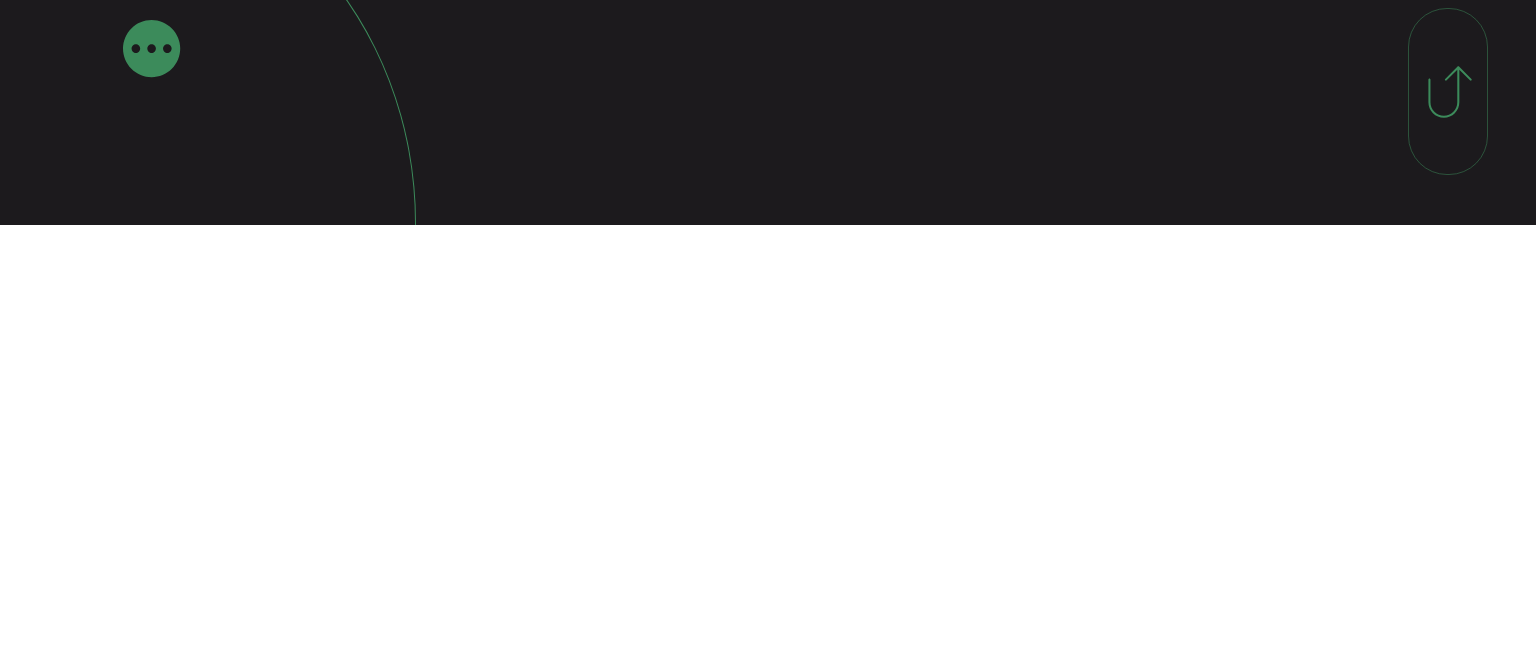
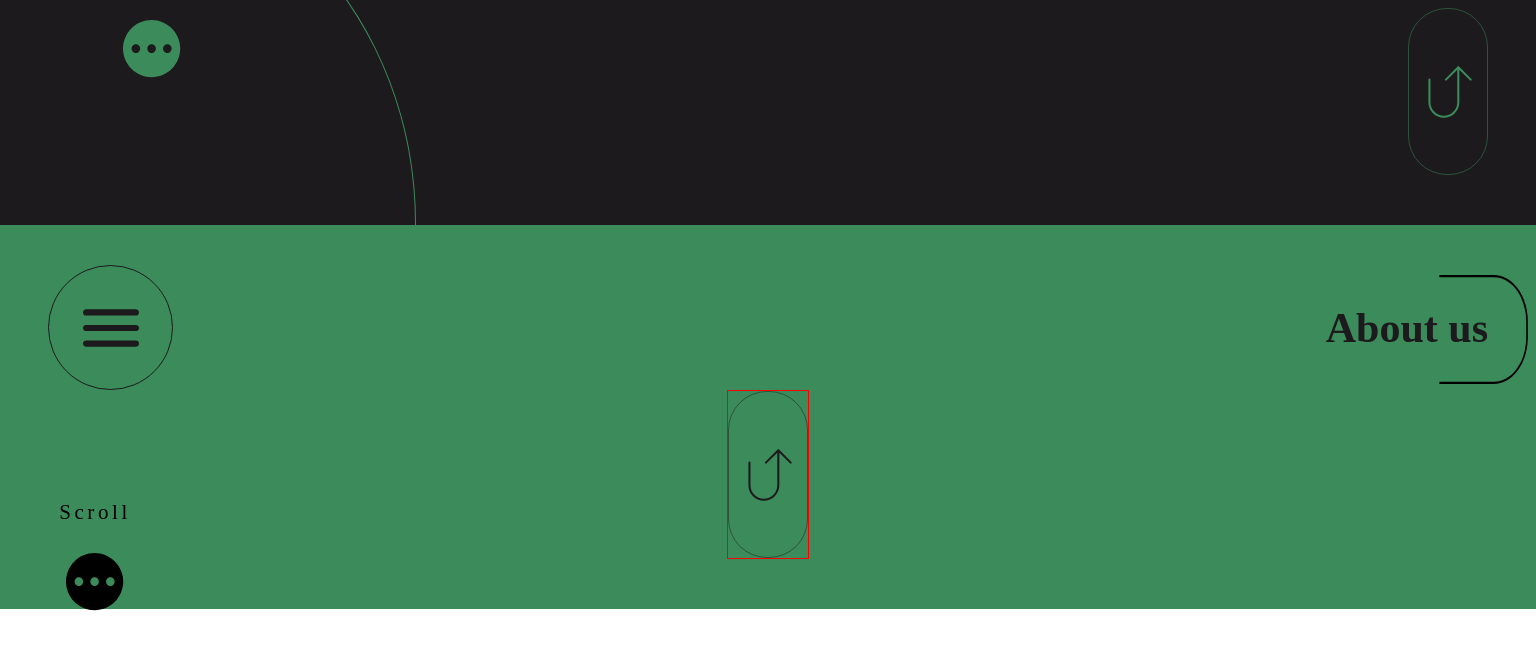
Before and after one commit to Fanttatraieste/flower-shop, a plain HTML site: page index.html in a window 1536 px wide. Shown: the part 3162-3811 px from the top of the page. Before the commit the page ends 3387 px from the top, so only its background shows below. Drawn offline with nearby package versions, Linux system fonts and the light colour scheme; a web font is replaced by a local one.

Commit message:
revin mai tz

```diff
--- a/index.html
+++ b/index.html
@@ -301,6 +301,39 @@
           </div>
         </div>
       </section>
+      <!-------------- Contact --------------->
+      <section class="contact">
+        <div class="section__header">
+          <div class="section__header__inner container">
+            <button type="button" class="btn--round">
+              <svg class="icon__button">
+                <use href="./images/svgs/symbol-defs.svg#icon-menu"></use>
+              </svg>
+            </button>
+            <div class="title__container">
+              <h2 class="title">About us</h2>
+              <svg class="title__icon">
+                <use href="./images/svgs/symbol-defs.svg#icon-title"></use>
+              </svg>
+            </div>
+          </div>
+        </div>
+        <div class="contact__inner container">
+          <button class="home--btn">
+            <svg class="home--icon">
+              <use href="./images/svgs/symbol-defs.svg#icon-home"></use>
+            </svg>
+          </button>
+          <div class="bottom">
+            <h2 class="bottom__text">Scroll</h2>
+            <button class="bottom__btn">
+                <svg class="bottom__icon">
+                    <use href="./images/svgs/symbol-defs.svg#icon-bulina"></use>
+                </svg>
+            </button>
+          </div>
+        </div>
+      </section>
     </main>
     <footer></footer>
     <!-------------- JS Script --------------->
--- /dev/null
+++ b/scss/components/_contact.scss
@@ -0,0 +1,30 @@
+//contact stilization
+
+.contact {
+  display: none;
+}
+
+@media screen and (min-width: 1440px) {
+  .contact {
+    display: flex;
+    flex-direction: column;
+    background-color: var(--brand-color);
+    padding-bottom: 50px;
+    .section__header__inner {
+      padding: 40px 30px 0 30px;
+    }
+    &__inner {
+      display: flex;
+      flex-direction: column;
+      position: relative;
+      border: 1px solid red;
+    }
+    .home--btn {
+      align-self: flex-end;
+    }
+    .btn--round {
+      border: 1px solid var(--black-color);
+      color: var(--black-color);
+    }
+  }
+}
--- a/scss/components/main.scss
+++ b/scss/components/main.scss
@@ -2,6 +2,7 @@
 @import "../components/hero";
 @import "../components/about";
 @import "../components/flower";
+@import "../components/contact";
 * {
   padding: 0px;
   margin: 0px;
```
Also changed, not shown: css/main.min.css, 1 other file.
